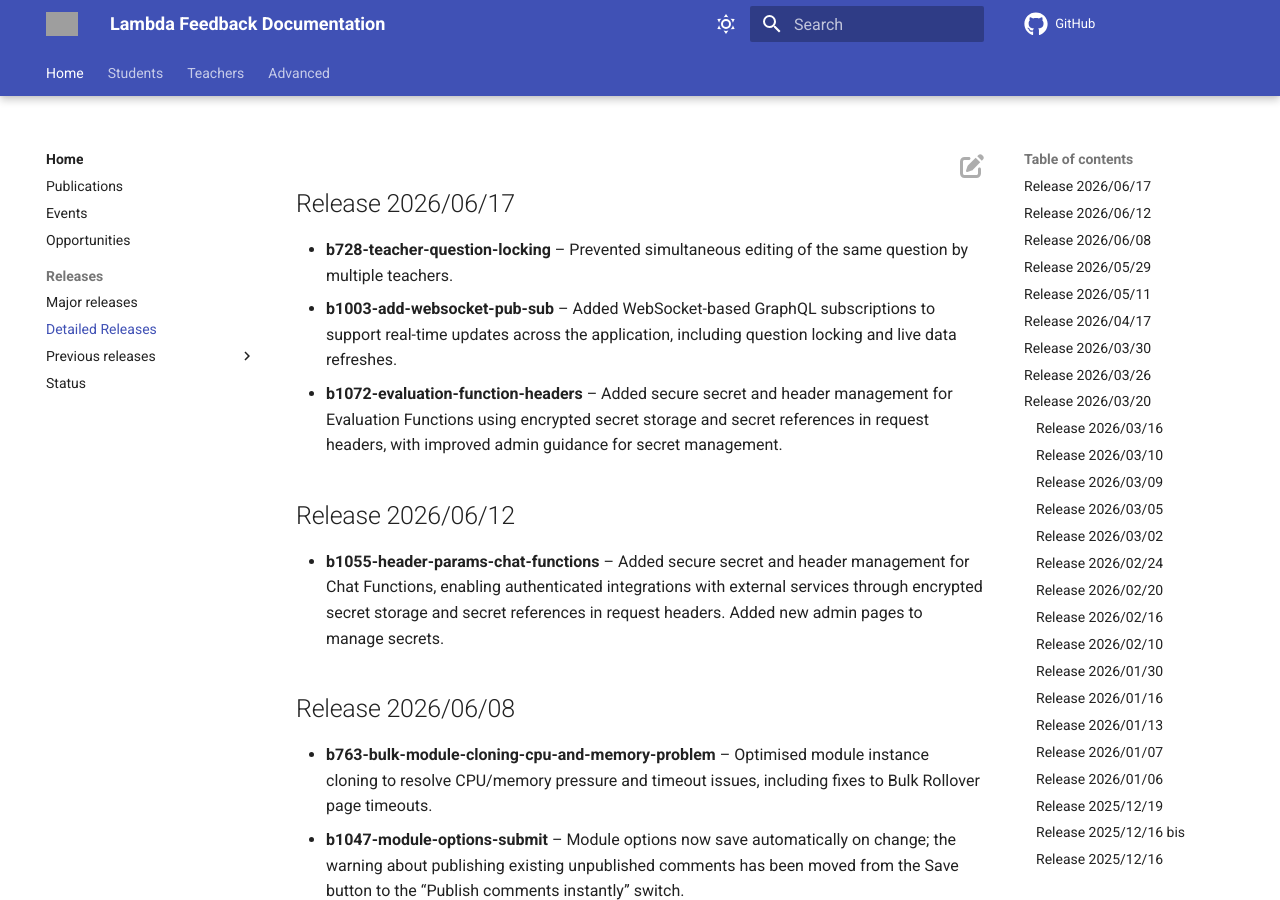
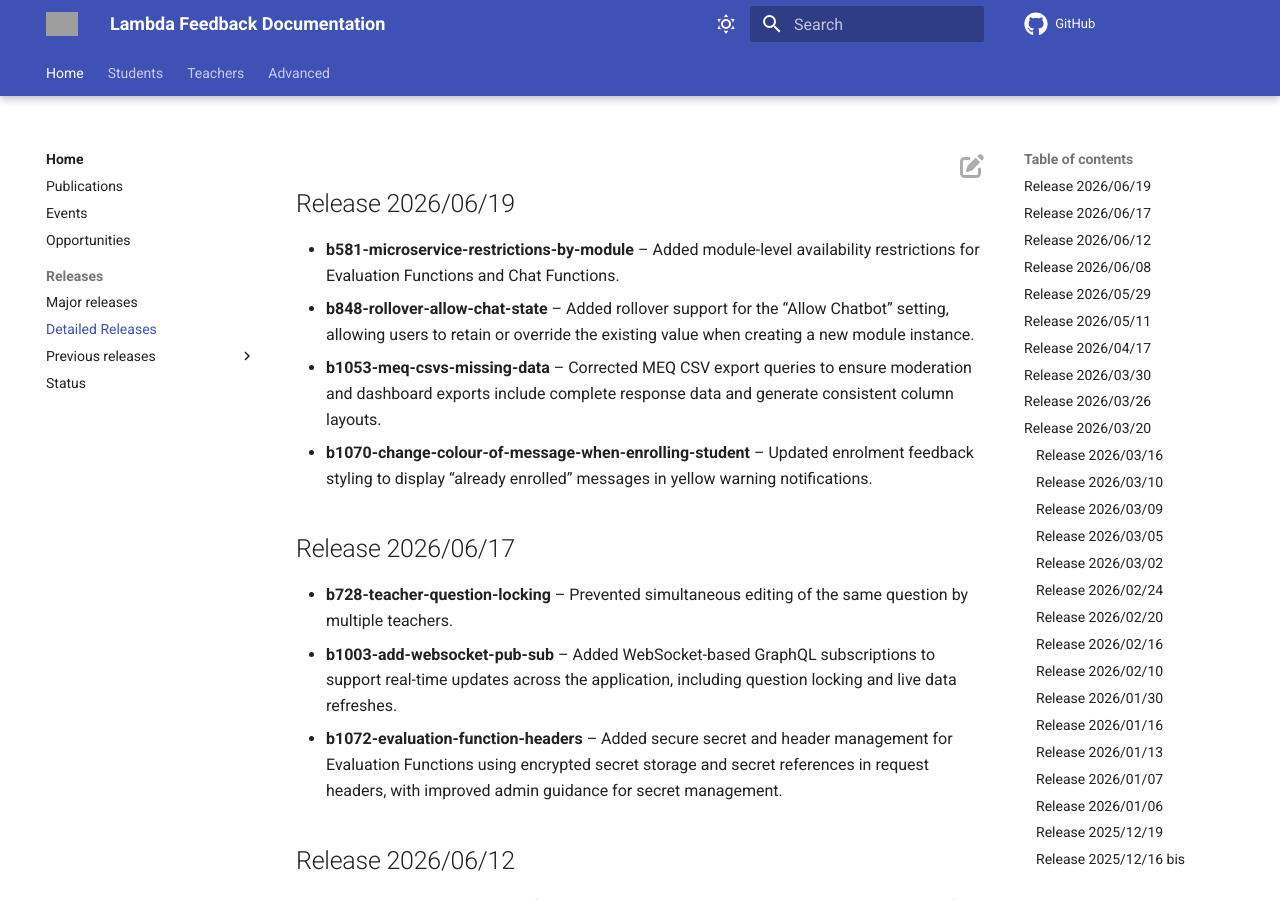
Before and after one commit to lambda-feedback/user-documentation, an MkDocs documentation site: the page built from docs/releases/detailed_releases.md, in a window 1280 px wide and 900 px high. Built offline with MkDocs 1.6.1 and Material for MkDocs 9.7.7, drawn with Linux system fonts in a browser that asks for light colours; comment, search, counter and statistics services are not loaded; grey boxes are pictures that could not be loaded.

Commit message:
Release 19/06/2026 added

```diff
--- a/docs/releases/detailed_releases.md
+++ b/docs/releases/detailed_releases.md
@@ -1,4 +1,13 @@
+## Release 2026/06/19
+
+- **b581-microservice-restrictions-by-module** – Added module-level availability restrictions for Evaluation Functions and Chat Functions.
+- **b848-rollover-allow-chat-state** – Added rollover support for the “Allow Chatbot” setting, allowing users to retain or override the existing value when creating a new module instance.
+- **b1053-meq-csvs-missing-data** – Corrected MEQ CSV export queries to ensure moderation and dashboard exports include complete response data and generate consistent column layouts.
+- **b1070-change-colour-of-message-when-enrolling-student** – Updated enrolment feedback styling to display “already enrolled” messages in yellow warning notifications.
+
+
 ## Release 2026/06/17
+
 - **b728-teacher-question-locking** – Prevented simultaneous editing of the same question by multiple teachers.
 - **b1003-add-websocket-pub-sub** – Added WebSocket-based GraphQL subscriptions to support real-time updates across the application, including question locking and live data refreshes.
 - **b1072-evaluation-function-headers** – Added secure secret and header management for Evaluation Functions using encrypted secret storage and secret references in request headers, with improved admin guidance for secret management.
```
